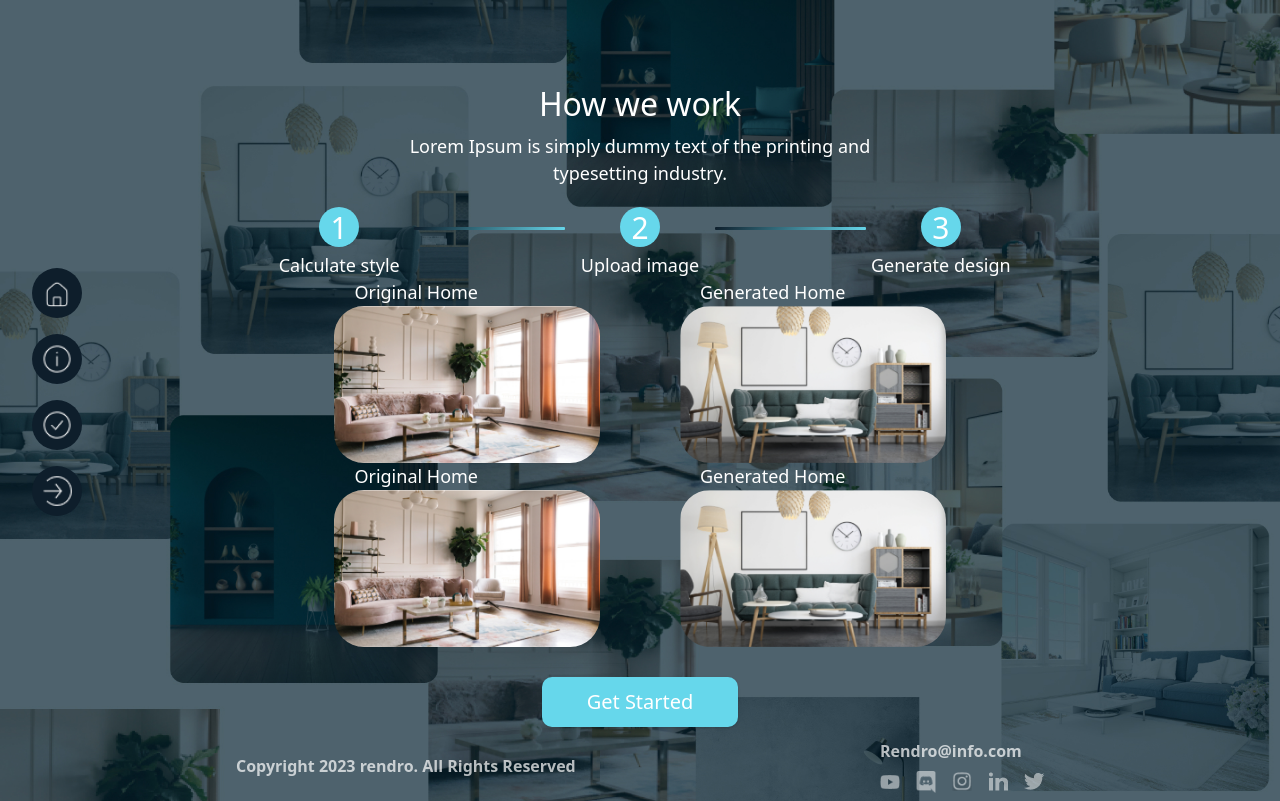
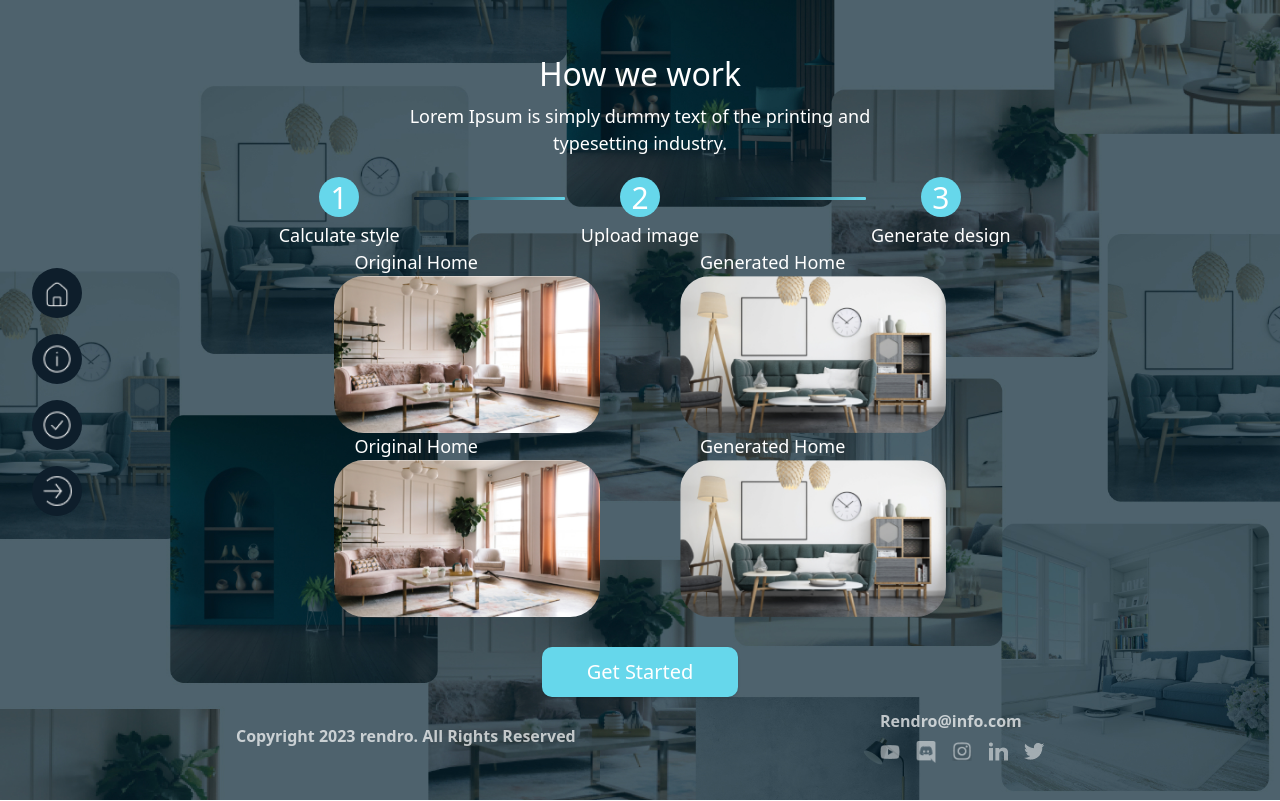
Before and after one commit to paradisefam/homedesign, a Next.js app: page /work in a window 1280 px wide. Built offline with nearby package versions, Linux system fonts and the light colour scheme.

Commit message:
modify work page

```diff
--- a/src/app/work/page.tsx
+++ b/src/app/work/page.tsx
@@ -9,7 +9,7 @@ export default function Home() {
           <img src="assets/images/logo.png" width={"71px"} />
           <img src="assets/images/ic_round-menu.png" width={"24px"} />
         </div>
-        <div className="mt-[20px] md:mt-[80px] text-[20px] md:text-[32px] text-white">
+        <div className="mt-[20px] md:mt-[50px] text-[20px] md:text-[32px] text-white">
           How we work
         </div>
         <div className="mt-[12px] md:mt-[5px] text-[12px] md:text-[18px]">
```
